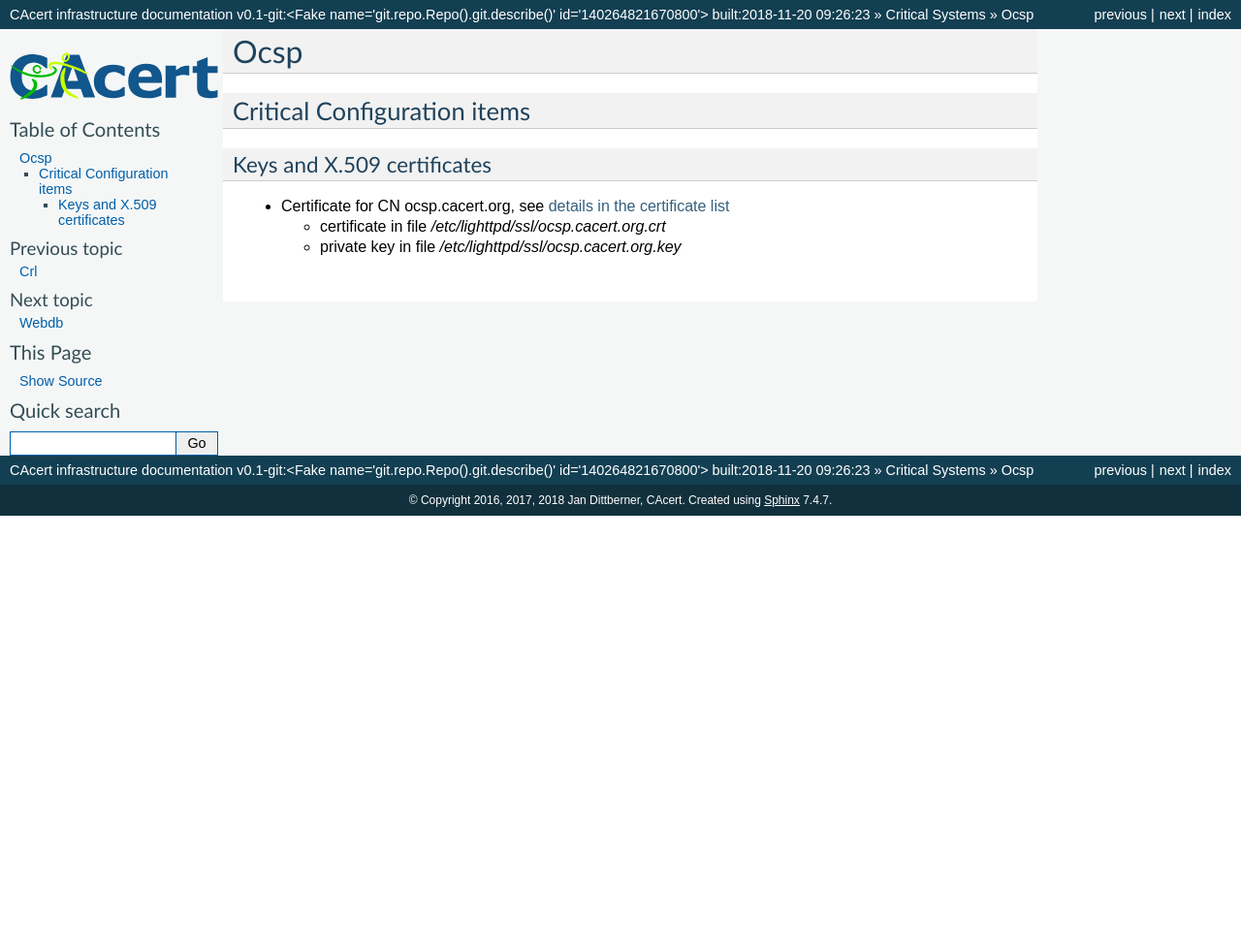
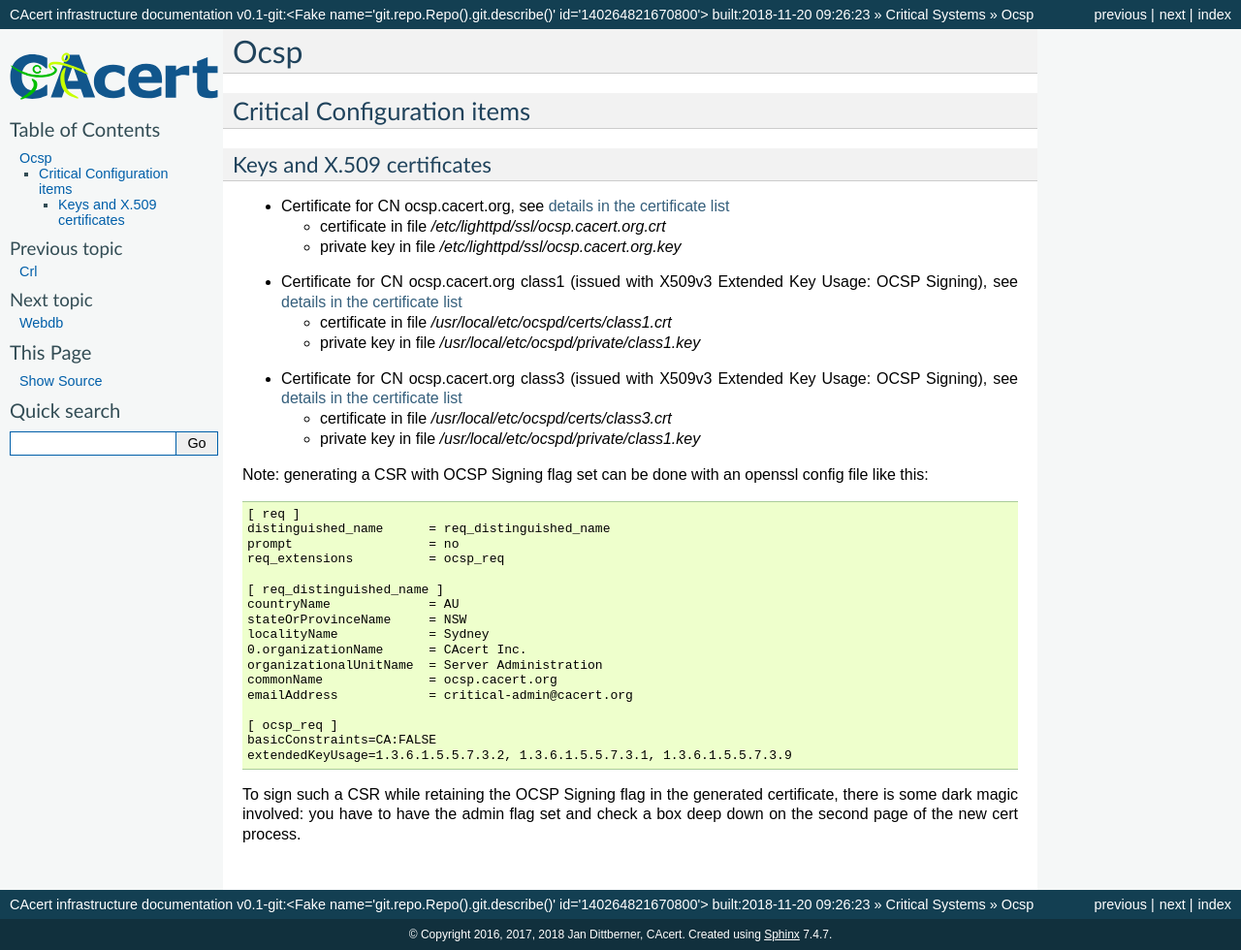
Before and after one commit to CAcertOrg/cacert-infradocs, a Sphinx documentation site: the page built from docs/critical/ocsp.rst, in a window 1280 px wide. Shown: the whole page at 97% size. Built offline with Sphinx 7.4.7, drawn with Linux system fonts in a browser that asks for light colours; pages that are not in the unit, such as notebooks, are missing from menus; before the commit the page ends 900 px from its top, so only the background shows below that.

Commit message:
Update sha1 fingerprint. Add the two special OCSP certificates.

```diff
--- a/docs/critical/ocsp.rst
+++ b/docs/critical/ocsp.rst
@@ -17,5 +17,47 @@
    :keyfile:    /etc/lighttpd/ssl/ocsp.cacert.org.key
    :serial:     02CC47
    :expiration: Nov 18 19:03:01 2020 GMT
-   :sha1fp:     CD:E1:6A:CB:55:18:C8:AB:31:27:A7:5A:24:A0:0B:AA:BF:69:BB:76
+   :sha1fp:     85:42:E3:DC:42:F2:7C:C2:B2:02:9F:47:16:34:02:55:BE:92:AA:17
    :issuer:     CAcert Class 3 Root
+
+.. sslcert:: ocsp.cacert.org class1 (issued with X509v3 Extended Key Usage: OCSP Signing)
+   :altnames:
+   :certfile:   /usr/local/etc/ocspd/certs/class1.crt
+   :keyfile:    /usr/local/etc/ocspd/private/class1.key
+   :serial:     1320EE
+   :expiration: Aug 25 09:45:00 2019 GMT
+   :sha1fp:     68:08:77:DD:F2:3A:8C:2F:A0:DC:EC:6B:BD:C6:71:80:DD:44:3A:C7
+   :issuer:     CAcert Class 1 Root
+
+.. sslcert:: ocsp.cacert.org class3 (issued with X509v3 Extended Key Usage: OCSP Signing)
+   :altnames:
+   :certfile:   /usr/local/etc/ocspd/certs/class3.crt
+   :keyfile:    /usr/local/etc/ocspd/private/class1.key
+   :serial:     02B395
+   :expiration: Aug 25 09:44:51 2019 GMT
+   :sha1fp:     AA:F0:AE:3D:0A:11:47:6C:9F:1E:EB:23:15:15:38:40:CA:29:0D:45
+   :issuer:     CAcert Class 3 Root
+
+Note: generating a CSR with OCSP Signing flag set can be done with an openssl config file like this:
+
+.. code-block:: text
+
+   [ req ]
+   distinguished_name      = req_distinguished_name
+   prompt                  = no
+   req_extensions          = ocsp_req
+
+   [ req_distinguished_name ]
+   countryName             = AU
+   stateOrProvinceName     = NSW
+   localityName            = Sydney
+   0.organizationName      = CAcert Inc.
+   organizationalUnitName  = Server Administration
+   commonName              = ocsp.cacert.org
+   emailAddress            = critical-admin@cacert.org
+
+   [ ocsp_req ]
+   basicConstraints=CA:FALSE
+   extendedKeyUsage=1.3.6.1.5.5.7.3.2, 1.3.6.1.5.5.7.3.1, 1.3.6.1.5.5.7.3.9
+
+To sign such a CSR while retaining the OCSP Signing flag in the generated certificate, there is some dark magic involved: you have to have the admin flag set and check a box deep down on the second page of the new cert process.
```
